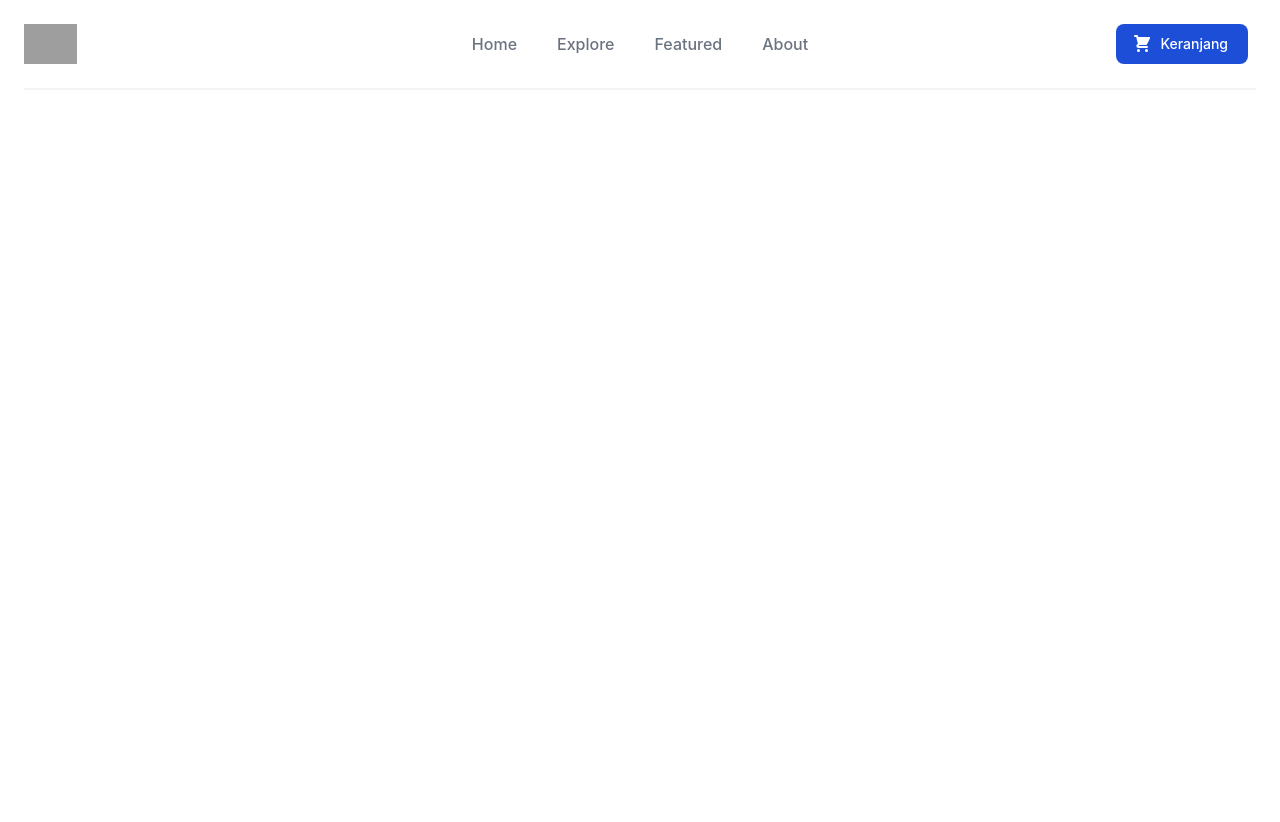
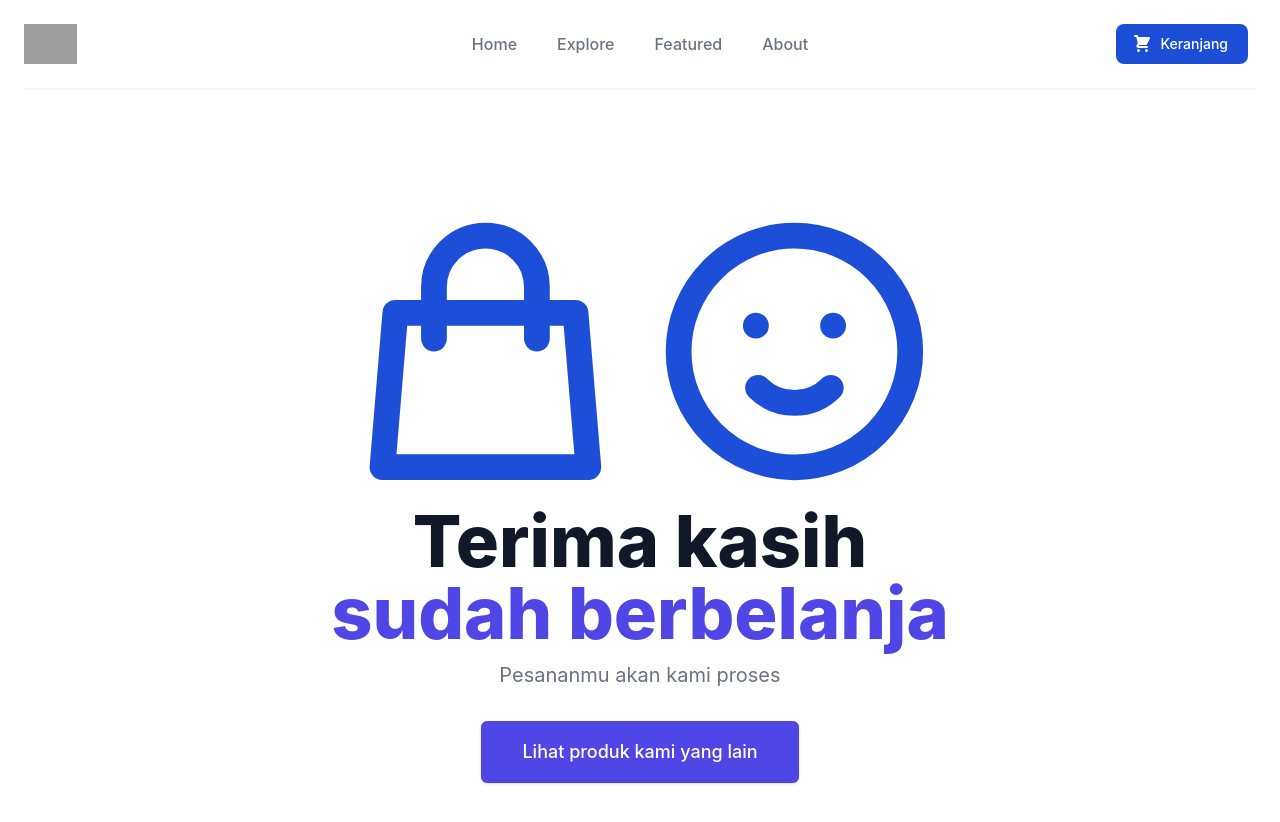
Before and after one commit to abadisurio/radaglowing, a React (Create React App) app: page /checked-out in a window 1280 px wide. Shown: the top 822 px of the page. Before the commit the page ends 800 px from the top, so only its background shows below. Built offline with nearby package versions, Linux system fonts and the light colour scheme; grey boxes are pictures that could not be loaded.

Commit message:
radaglowing: add check out page

```diff
--- a/src/App.js
+++ b/src/App.js
@@ -12,6 +12,7 @@ import useGaTRacker from './utils/useGaTRacker';
 import Cart from './page/Cart';
 import useCart from './hooks/useCart';
 import { CartContext } from './context/CartContext';
+import CheckedOut from './page/CheckedOut';
 
 const TRACKING_ID = "UA-155000208-1"; // OUR_TRACKING_ID
 ReactGA.initialize(TRACKING_ID);
@@ -32,6 +33,7 @@ function App() {
           <Route path="/product/:id" element={<ProductPage />} />
           <Route path="/featured/:id" element={<FeaturedPage />} />
           <Route path="/featured" element={<FeaturedListPage />} />
+          <Route path="/checked-out" element={<CheckedOut />} />
           <Route path="/explore" element={<ExplorePage />} />
           <Route path="/about" element={<About />} />
           {/* <Route path='/cart' element={<Cart />} /> */}
--- a/src/page/Cart.js
+++ b/src/page/Cart.js
@@ -180,7 +180,7 @@ const Cart = () => {
                                             <p className="mt-0.5 text-sm text-gray-500">Shipping and taxes calculated at checkout.</p>
                                             <div className="mt-6">
                                                 <Link
-                                                    to="/"
+                                                    to="/checked-out"
                                                     className="flex items-center justify-center rounded-md border border-transparent bg-indigo-600 px-6 py-3 text-base font-medium text-white shadow-sm hover:bg-indigo-700"
                                                 >
                                                     Checkout
--- /dev/null
+++ b/src/page/CheckedOut.js
@@ -0,0 +1,37 @@
+import { ShoppingBagIcon, EmojiHappyIcon } from '@heroicons/react/outline'
+import React from 'react'
+import { Link } from 'react-router-dom'
+
+
+const CheckedOut = () => {
+    return (
+        <div className='h-screen justify-center flex'>
+            <div className='text-center p-5 self-center'>
+                <div className="flex text-blue-700 justify-center">
+                    <ShoppingBagIcon />
+                    <EmojiHappyIcon />
+                </div>
+                <h1 className="text-5xl flex flex-col racking-tight font-extrabold text-gray-900 sm:text-5xl md:text-7xl">
+                    <p className="block xl:inline">Terima kasih</p>
+                    <p className="block text-indigo-600 xl:inline">sudah berbelanja</p>
+                </h1>
+                <p className="mt-3 text-xl text-gray-500 w-96 text-center mx-auto">
+                    Pesananmu akan kami proses
+                </p>
+                <div className="mt-5 sm:mt-8 sm:flex sm:justify-center">
+
+                    <div className="rounded-md shadow">
+                        <Link
+                            to="/explore"
+                            className="w-full flex items-center justify-center px-8 py-3 border border-transparent text-base font-medium rounded-md text-white bg-indigo-600 hover:bg-indigo-700 md:py-4 md:text-lg md:px-10"
+                        >
+                            Lihat produk kami yang lain
+                        </Link>
+                    </div>
+                </div>
+            </div>
+        </div>
+    )
+}
+
+export default CheckedOut
```
